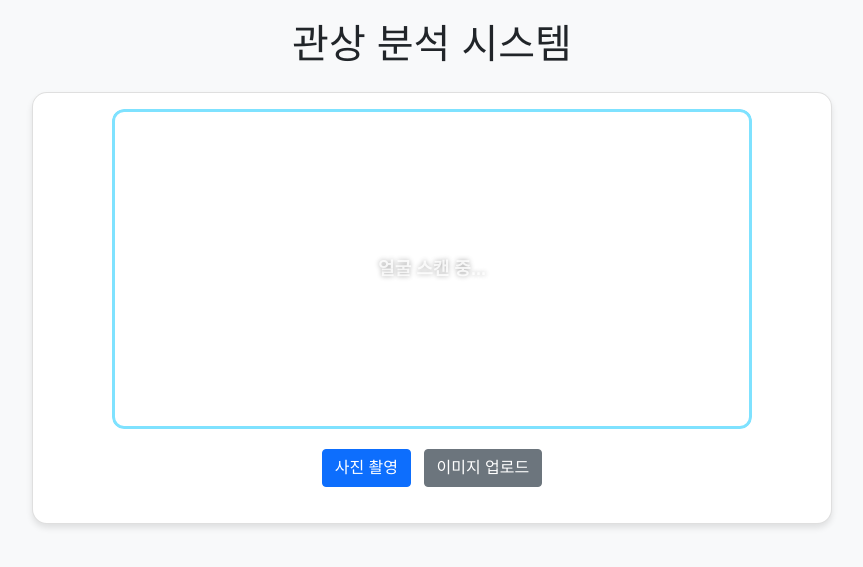
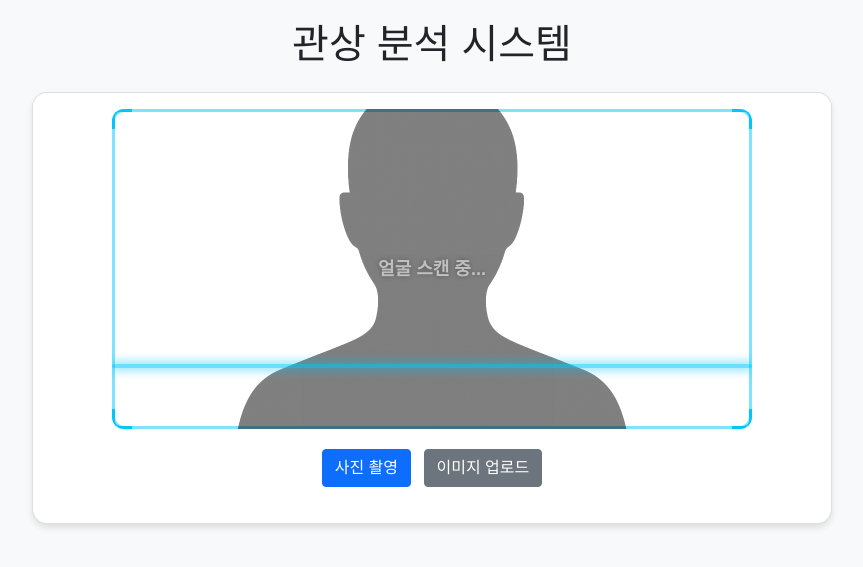
Before and after one commit to yesjuhyeong/physiognomy, a Flask app: page / in a window 1280 px wide. Shown: the top 567 px of the page, without its empty margins (208-1071 px from the left). Run offline with Flask 3, Linux system fonts and the light colour scheme; some libraries are stand-ins or nearby versions.

Commit message:
Adding face silhouette

```diff
--- a/templates/index.html
+++ b/templates/index.html
@@ -72,18 +72,6 @@
       border-radius: 12px;
       box-sizing: border-box;
       z-index: 10;
-    }
-    .scan-grid {
-      position: absolute;
-      top: 0;
-      left: 0;
-      width: 100%;
-      height: 100%;
-      background-image: linear-gradient(rgba(0, 198, 255, 0.2) 1px, transparent 1px),
-                       linear-gradient(90deg, rgba(0, 198, 255, 0.2) 1px, transparent 1px);
-      background-size: 20px 20px;
-      z-index: 9;
-      opacity: 0.5;
     }
     .scan-line {
       position: absolute;
@@ -188,24 +176,51 @@
       0%, 100% { opacity: 0; }
       50% { opacity: 1; }
     }
+    #face-overlay {
+      position: absolute;
+      top: 0;
+      left: 0;
+      width: 100%;
+      height: 100%;
+      pointer-events: none;
+      z-index: 15;
+    }
+    /* 실루엣 가이드 */
+    #silhouette-overlay {
+      position: absolute;
+      top: 50%;
+      left: 50%;
+      transform: translate(-50%, -50%);
+      width: 80%;
+      opacity: 0.5;
+      pointer-events: none;
+      z-index: 11;
+    }
   </style>
 </head>
 <body>
   <div class="main-container">
     <h1 class="text-center mb-4">관상 분석 시스템</h1>
-
     <div class="card">
       <div class="card-body">
-        <!-- 웹캠 & 스캐닝 UI -->
+        <!-- 웹캠 & 가이드 & 스캐닝 -->
         <div id="webcam-container">
           <video id="webcam" autoplay playsinline></video>
-          <div class="scan-overlay">
-            <!-- 모서리/스캔라인 등 각종 시각효과 -->
-          </div>
+          <!-- 사람 실루엣 가이드 -->
+          <img id="silhouette-overlay" src="/static/silhouette.png" alt="촬영 가이드 실루엣" />
+          <!-- 스캔 UI -->
+          <div class="scan-overlay"></div>
+          <div class="scan-line"></div>
+          <div class="scan-corner top-left"></div>
+          <div class="scan-corner top-right"></div>
+          <div class="scan-corner bottom-left"></div>
+          <div class="scan-corner bottom-right"></div>
           <div class="scan-text" id="scan-text">얼굴 스캔 중...</div>
+          <!-- 얼굴 박스 캔버스 (선택) -->
+          <canvas id="face-overlay"></canvas>
         </div>
 
-        <!-- 스텝별 안내문 -->
+        <!-- 스텝별 안내 -->
         <div id="analysis-steps">
           <div id="step1" class="analysis-step">얼굴 감지 중...</div>
           <div id="step2" class="analysis-step">랜드마크 추출 중...</div>
@@ -220,7 +235,7 @@
           <button id="upload-btn" class="btn btn-secondary">이미지 업로드</button>
         </div>
 
-        <!-- 로딩중 표시 -->
+        <!-- 로딩 -->
         <div class="loading">
           <div class="spinner-border loading-spinner text-primary" role="status">
             <span class="visually-hidden">Loading...</span>
@@ -228,21 +243,15 @@
           <p class="mt-2">분석 중...</p>
         </div>
 
-        <!-- 결과 영역 -->
+        <!-- 결과 -->
         <div id="result-container">
           <div class="result-card">
             <h3 class="text-center mb-3">분석 결과</h3>
-
-            <!-- 분석된 이미지 -->
             <img id="analyzed-image" src="" alt="분석된 얼굴" />
-
-            <!-- 간단 프로세스 안내 -->
             <h4>분석 과정</h4>
             <p class="process-headline">1. 얼굴 인식 & 랜드마크 검출</p>
             <p class="process-headline">2. 세부 부위 분석 (눈썹, 눈, 코, 입, 턱)</p>
             <p class="process-headline">3. 결과 시각화 및 해석 표시</p>
-
-            <!-- NEW: 상세 결과 -->
             <div class="mt-4">
               <h4>Detailed Analysis</h4>
               <ul>
@@ -253,11 +262,9 @@
                 <li><strong>Jaw:</strong> <span id="res-jaw"></span></li>
               </ul>
             </div>
-
             <div class="tech-details">
               <p id="analysis-details"></p>
             </div>
-
             <div class="text-center mt-4">
               <button id="reset-btn" class="btn btn-secondary">다시 분석하기</button>
             </div>
@@ -268,9 +275,9 @@
   </div>
 
   <!-- 자바스크립트 -->
+  <script src="https://unpkg.com/face-api.js"></script>
   <script>
-    let webcam;
-    let canvas;
+    let webcam, faceCanvas, faceCtx, canvas;
     let scanning = false;
 
     async function setupWebcam() {
@@ -278,9 +285,20 @@
         const stream = await navigator.mediaDevices.getUserMedia({ video: true });
         webcam = document.getElementById('webcam');
         webcam.srcObject = stream;
+        await webcam.play();
+
+        // 얼굴 박스 캔버스 세팅
+        faceCanvas = document.getElementById('face-overlay');
+        faceCanvas.width  = webcam.videoWidth;
+        faceCanvas.height = webcam.videoHeight;
+        faceCtx = faceCanvas.getContext('2d');
+
+        // face-api 모델 로드
+        await faceapi.nets.tinyFaceDetector.loadFromUri('/models');
+        detectFaceLoop();
       } catch (err) {
-        console.error('웹캠 사용 불가:', err);
-        alert('웹캠을 사용할 수 없습니다.');
+        console.error('웹캠 또는 face-api 에러:', err);
+        alert('웹캠/얼굴 감지가 불가능합니다.');
       }
     }
 
@@ -297,132 +315,94 @@
     }
 
     function showResults(data) {
-      // 결과 DIV 표시
       document.getElementById('result-container').style.display = 'block';
-
-      // 1) 분석된 이미지
-      if (data.vis_image) {
-        document.getElementById('analyzed-image').src = data.vis_image;
-      } else {
-        document.getElementById('analyzed-image').src = '';
-      }
-
-      // 2) 세부 결과 텍스트
+      document.getElementById('analyzed-image').src = data.vis_image || '';
       document.getElementById('res-eyebrows').textContent = data.eyebrows || '';
-      document.getElementById('res-eyes').textContent = data.eyes || '';
-      document.getElementById('res-nose').textContent = data.nose || '';
-      document.getElementById('res-mouth').textContent = data.mouth || '';
-      document.getElementById('res-jaw').textContent = data.jaw || '';
-
-      // 3) 기술 정보
+      document.getElementById('res-eyes').textContent     = data.eyes     || '';
+      document.getElementById('res-nose').textContent     = data.nose     || '';
+      document.getElementById('res-mouth').textContent    = data.mouth    || '';
+      document.getElementById('res-jaw').textContent      = data.jaw      || '';
       document.getElementById('analysis-details').textContent =
         "분석 완료. shape_predictor_68_face_landmarks.dat 기반.";
     }
 
     function startScanningEffect() {
-      // 스텝 문구 순차 노출
-      document.querySelectorAll('.analysis-step').forEach(step => {
-        step.style.display = 'none';
-      });
-      if (scanning) {
-        setTimeout(() => {
-          if (scanning) {
-            document.getElementById('step1').style.display = 'block';
-          }
-        }, 300);
-        setTimeout(() => {
-          if (scanning) {
-            document.getElementById('step1').innerHTML = '얼굴 감지 완료 <span class="step-highlight">✓</span>';
-            document.getElementById('step2').style.display = 'block';
-          }
-        }, 1200);
-        setTimeout(() => {
-          if (scanning) {
-            document.getElementById('step2').innerHTML = '랜드마크 추출 완료 <span class="step-highlight">✓</span>';
-            document.getElementById('step3').style.display = 'block';
-          }
-        }, 2100);
-        setTimeout(() => {
-          if (scanning) {
-            document.getElementById('step3').innerHTML = '세부 부위 분석 완료 <span class="step-highlight">✓</span>';
-            document.getElementById('step4').style.display = 'block';
-          }
-        }, 3000);
-        setTimeout(() => {
-          if (scanning) {
-            document.getElementById('step4').innerHTML = '결과 도출 완료 <span class="step-highlight">✓</span>';
-          }
-        }, 4000);
-      }
+      document.querySelectorAll('.analysis-step').forEach(s => s.style.display='none');
+      if (!scanning) return;
+      setTimeout(()=>{ document.getElementById('step1').style.display='block'; }, 300);
+      setTimeout(()=>{
+        document.getElementById('step1').innerHTML='얼굴 감지 완료 <span class="step-highlight">✓</span>';
+        document.getElementById('step2').style.display='block';
+      },1200);
+      setTimeout(()=>{
+        document.getElementById('step2').innerHTML='랜드마크 추출 완료 <span class="step-highlight">✓</span>';
+        document.getElementById('step3').style.display='block';
+      },2100);
+      setTimeout(()=>{
+        document.getElementById('step3').innerHTML='세부 부위 분석 완료 <span class="step-highlight">✓</span>';
+        document.getElementById('step4').style.display='block';
+      },3000);
+      setTimeout(()=>{
+        document.getElementById('step4').innerHTML='결과 도출 완료 <span class="step-highlight">✓</span>';
+      },4000);
     }
 
     function resetAnalysis() {
-      document.getElementById('result-container').style.display = 'none';
-      document.querySelectorAll('.analysis-step').forEach(step => {
-        step.style.display = 'none';
-        // " ... <span class="step-highlight">✓</span>" 부분 제거
-        step.innerHTML = step.innerHTML.split(' <span')[0];
+      document.getElementById('result-container').style.display='none';
+      document.querySelectorAll('.analysis-step').forEach(step=>{
+        step.style.display='none';
+        step.innerHTML=step.id.replace(/step\d/,'') + ' 분석 중...';
       });
-      scanning = false;
+      scanning=false;
     }
 
-    async function processImage(imageBlob) {
+    async function processImage(blob) {
       showLoading();
-      const formData = new FormData();
-      formData.append('image', imageBlob);
-
+      const form = new FormData();
+      form.append('image', blob);
       try {
-        const response = await fetch('/analyze', {
-          method: 'POST',
-          body: formData,
-        });
-        const result = await response.json();
+        const res = await fetch('/analyze',{method:'POST',body:form});
+        const data = await res.json();
         hideLoading();
-
-        if (result.error) {
-          alert(result.error);
-          resetAnalysis();
-          return;
-        }
-        showResults(result);
-
-      } catch (error) {
+        if (data.error) { alert(data.error); resetAnalysis(); return; }
+        showResults(data);
+      } catch(e) {
         hideLoading();
-        console.error('분석 오류:', error);
+        console.error(e);
         alert('이미지 분석 중 오류 발생');
         resetAnalysis();
       }
     }
 
-    document.addEventListener('DOMContentLoaded', () => {
+    async function detectFaceLoop() {
+      const opts = new faceapi.TinyFaceDetectorOptions({ inputSize:224 });
+      const r = await faceapi.detectSingleFace(webcam,opts);
+      faceCtx.clearRect(0,0,faceCanvas.width,faceCanvas.height);
+      if (r) {
+        const { x,y,width,height } = r.box;
+        faceCtx.lineWidth=2;
+        faceCtx.strokeStyle='rgba(0,198,255,0.8)';
+        faceCtx.beginPath();
+        faceCtx.rect(x,y,width,height);
+        faceCtx.stroke();
+      }
+      requestAnimationFrame(detectFaceLoop);
+    }
+
+    document.addEventListener('DOMContentLoaded',()=>{
       setupWebcam();
       canvas = document.createElement('canvas');
-
-      // 사진촬영 버튼
-      document.getElementById('capture-btn').addEventListener('click', () => {
-        const video = document.getElementById('webcam');
-        canvas.width = video.videoWidth;
-        canvas.height = video.videoHeight;
-        canvas.getContext('2d').drawImage(video, 0, 0);
-        canvas.toBlob(processImage, 'image/jpeg');
-      });
-
-      // 업로드 버튼
-      const fileInput = document.getElementById('file-input');
-      document.getElementById('upload-btn').addEventListener('click', () => {
-        fileInput.click();
-      });
-      fileInput.addEventListener('change', (ev) => {
-        const file = ev.target.files[0];
-        if (file) {
-          processImage(file);
-        }
-      });
-
-      // "다시 분석" 버튼
-      document.getElementById('reset-btn').addEventListener('click', () => {
-        resetAnalysis();
-      });
+      document.getElementById('capture-btn').onclick = ()=>{
+        const v = webcam;
+        canvas.width = v.videoWidth;
+        canvas.height= v.videoHeight;
+        canvas.getContext('2d').drawImage(v,0,0);
+        canvas.toBlob(processImage,'image/jpeg');
+      };
+      const fi = document.getElementById('file-input');
+      document.getElementById('upload-btn').onclick = ()=> fi.click();
+      fi.onchange = e=> e.target.files[0] && processImage(e.target.files[0]);
+      document.getElementById('reset-btn').onclick = resetAnalysis;
     });
   </script>
 </body>
```
Also changed, not shown: static/silhouette.png (added).
